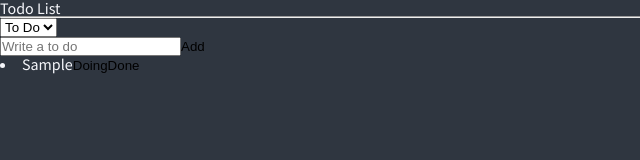
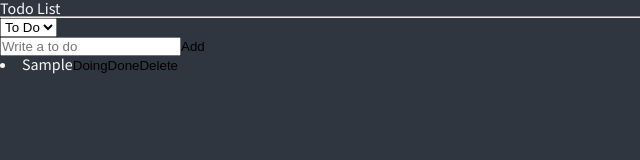
Before and after one commit to hjunyoung/react-todo, a React (Create React App) app: page / in a window 1280 px wide. Both pictures are taken after typing "Sample" into the empty fields and a click on the button "Add". Shown: the top 160 px of the page, without its empty margins (0-640 px from the left). Built offline with nearby package versions, Linux system fonts and the light colour scheme.

Commit message:
🔨 Add a delete button

```diff
--- a/src/components/ToDos.tsx
+++ b/src/components/ToDos.tsx
@@ -27,6 +27,9 @@
       );
     });
   };
+  const deleteToDo = (event: React.MouseEvent<HTMLButtonElement>) => {
+    setCategory((prevToDos) => prevToDos.filter((toDo) => toDo.id !== id));
+  };
 
   return (
     <li>
@@ -46,6 +49,7 @@
           Done
         </button>
       )}
+      <button onClick={deleteToDo}>Delete</button>
     </li>
   );
 };
```
